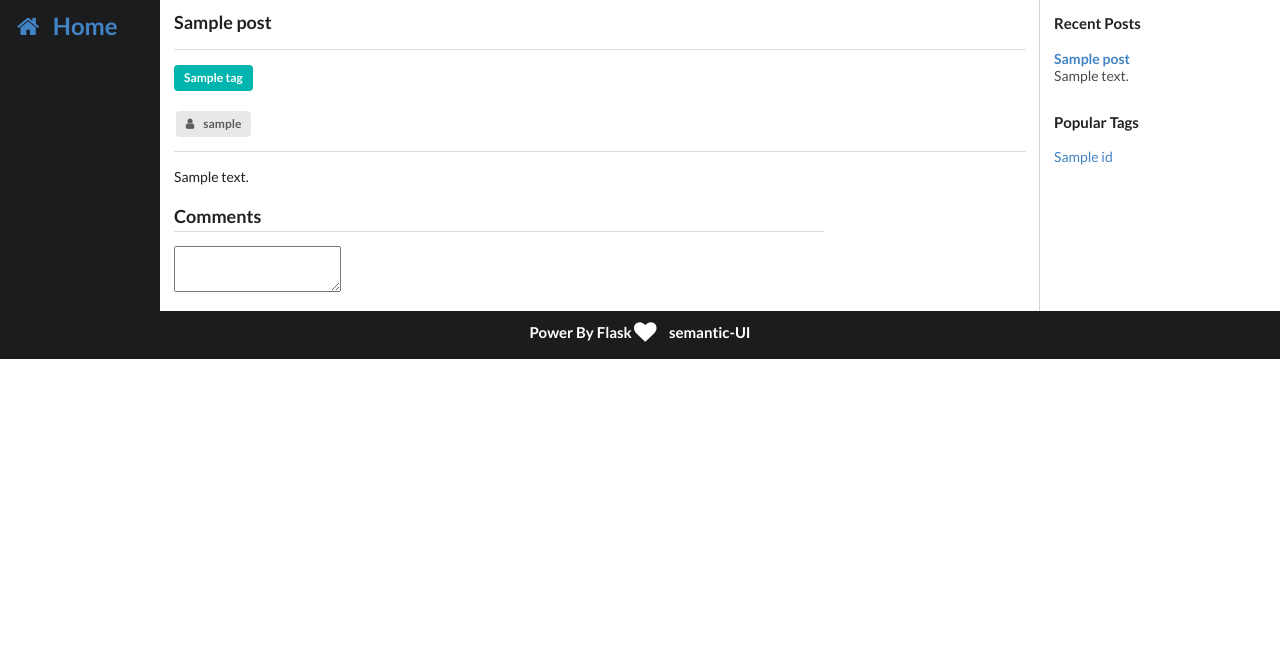
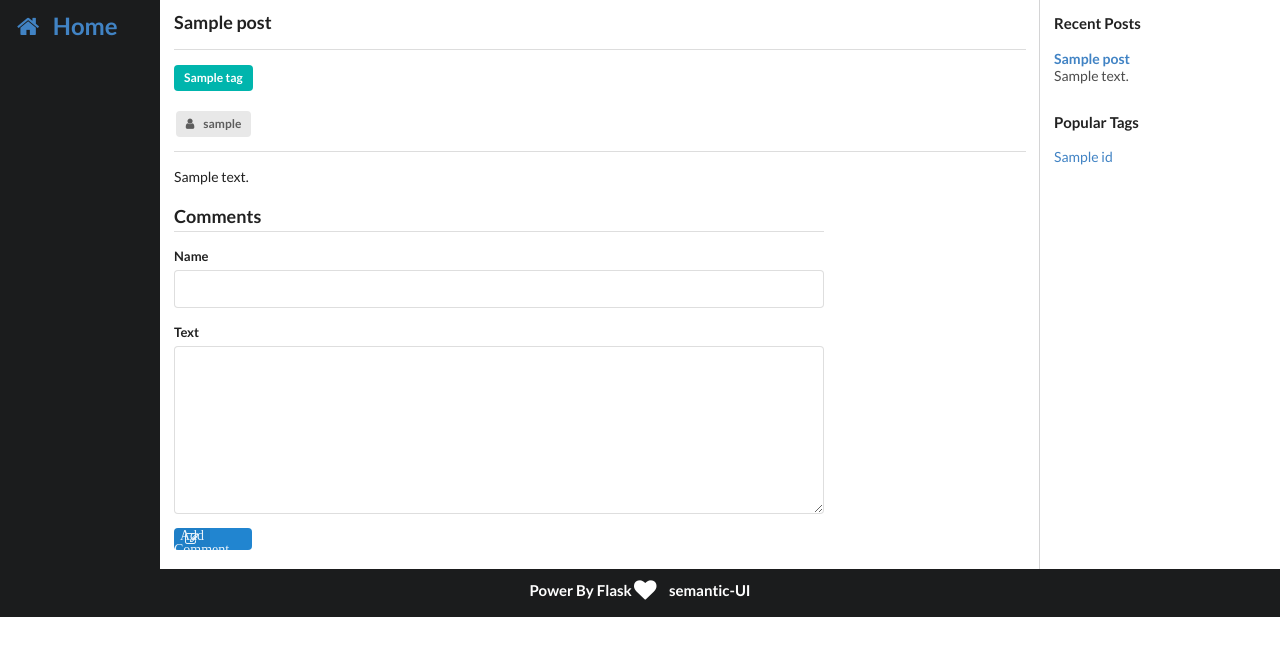
Before and after one commit to lineway/flask-blog, a Python web app: template templates/post.html in a window 1280 px wide. Shown: the top 656 px of the page. Run offline with Jinja, Linux system fonts and the light colour scheme; the template is opened without the code that fills it: most values are stand-ins (such as "Sample title", 1, 10 or a date in 2020); form fields are guessed from the names that the template uses.

Commit message:
增加平评论模板

```diff
--- a/config.py
+++ b/config.py
@@ -3,7 +3,7 @@ __author__ = "piels"
 
 
 class Config(object):
-    pass
+    SECRET_KEY = '40ee3838e2f45a494484d869d2acd24804d44835135b10e54456c8afd1d75eb2'
 
 
 class ProdConfig(Config):
--- a/templates/post.html
+++ b/templates/post.html
@@ -20,13 +20,30 @@
         </div>
         <div class="ui comments">
             <h3 class="ui dividing header">Comments</h3>
-            <form action="#" method="post">
+            <form action="{{ url_for('post', post_id=post.id) }}" method="post" class="ui reply form">
+                {{ form.hidden_tag() }}
                 <div class="field">
-                    <textarea></textarea>
+                    {{ form.name.label }}
+                    {% if form.name.errors %}
+                        {% for e in form.name.errors %}
+                            <p>{{ e }}</p>
+                        {% endfor %}
+                    {% endif %}
+                    {{ form.name(class_='form-control') }}
                 </div>
+                <div class="field">
+                    {{ form.text.label }}
+                    {% if form.text.label %}
+                        {% for e in form.text.errors %}
+                            <p class="help-block">{{ e }}</p>
+                        {% endfor %}
+                    {% endif %}
+                    {{ form.text(class_='form-control') }}
+                </div>
+                <div class="ui blue labeled submit icon button"><i class="icon edit">Add Comment</i></div>
             </form>
         </div>
-    </div>
+        </div>
     <div class="ui list two wide column">
         <h4 class="header">Recent Posts</h4>
         {% for post in recent %}
```
Also changed, not shown: main.py (+23 -1 lines).
